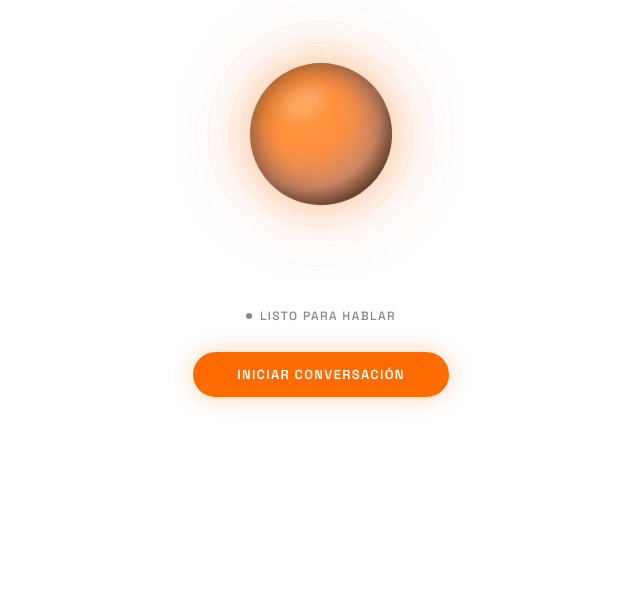
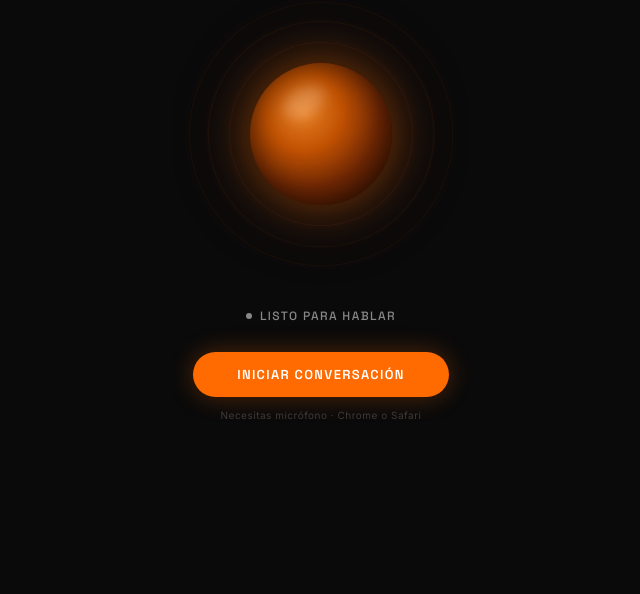
Before and after one commit to Nexorasystemspro/nexora-widget, a website: page index.html in a window 1280 px wide. Shown: the part 206-800 px from the top of the page, without its empty margins (319-959 px from the left). Drawn offline with Linux system fonts and the light colour scheme.

Commit message:
Update index.html

```diff
--- a/index.html
+++ b/index.html
@@ -17,7 +17,7 @@
 
     html, body {
       min-height: 100vh;
-      background: transparent;
+      background: #0a0a0a;
       color: var(--blanco);
       font-family: 'Inter', sans-serif;
       display: flex;
```
